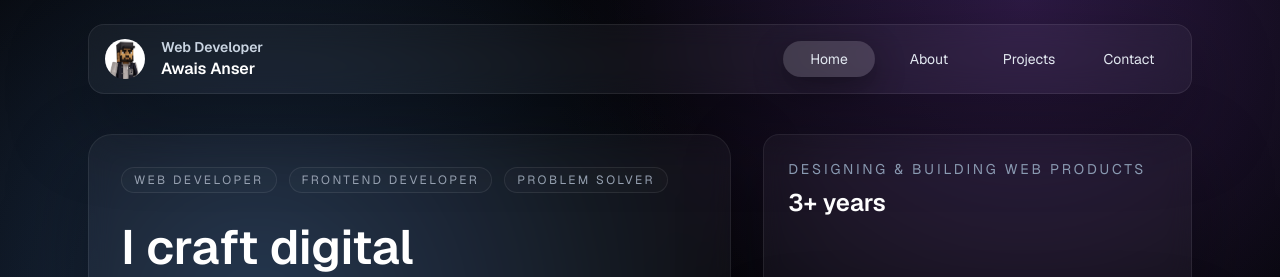
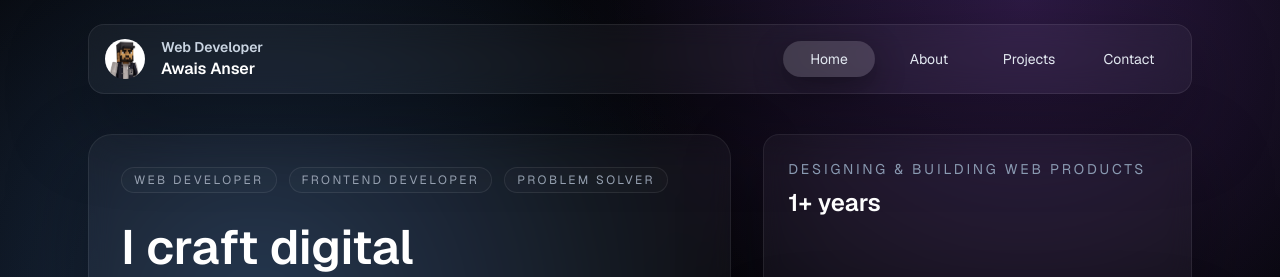
Before and after one commit to awai5an5er/Portfolio, a Next.js app: page / in a window 1280 px wide. Shown: the top 277 px of the page. Built offline with nearby package versions, Linux system fonts and the light colour scheme.

Commit message:
Update page.tsx

```diff
--- a/src/app/page.tsx
+++ b/src/app/page.tsx
@@ -3,7 +3,7 @@ import Links from "./components/Links";
 import { ScrollFade } from "./components/ScrollFade";
 
 const highlights = [
-  { title: "3+ years", description: "Designing & building web products" },
+  { title: "1+ years", description: "Designing & building web products" },
   { title: "End-to-end", description: "Strategy, UX, frontend, delivery" },
   { title: "Remote ready", description: "Across timezones and teams" },
 ];
```
